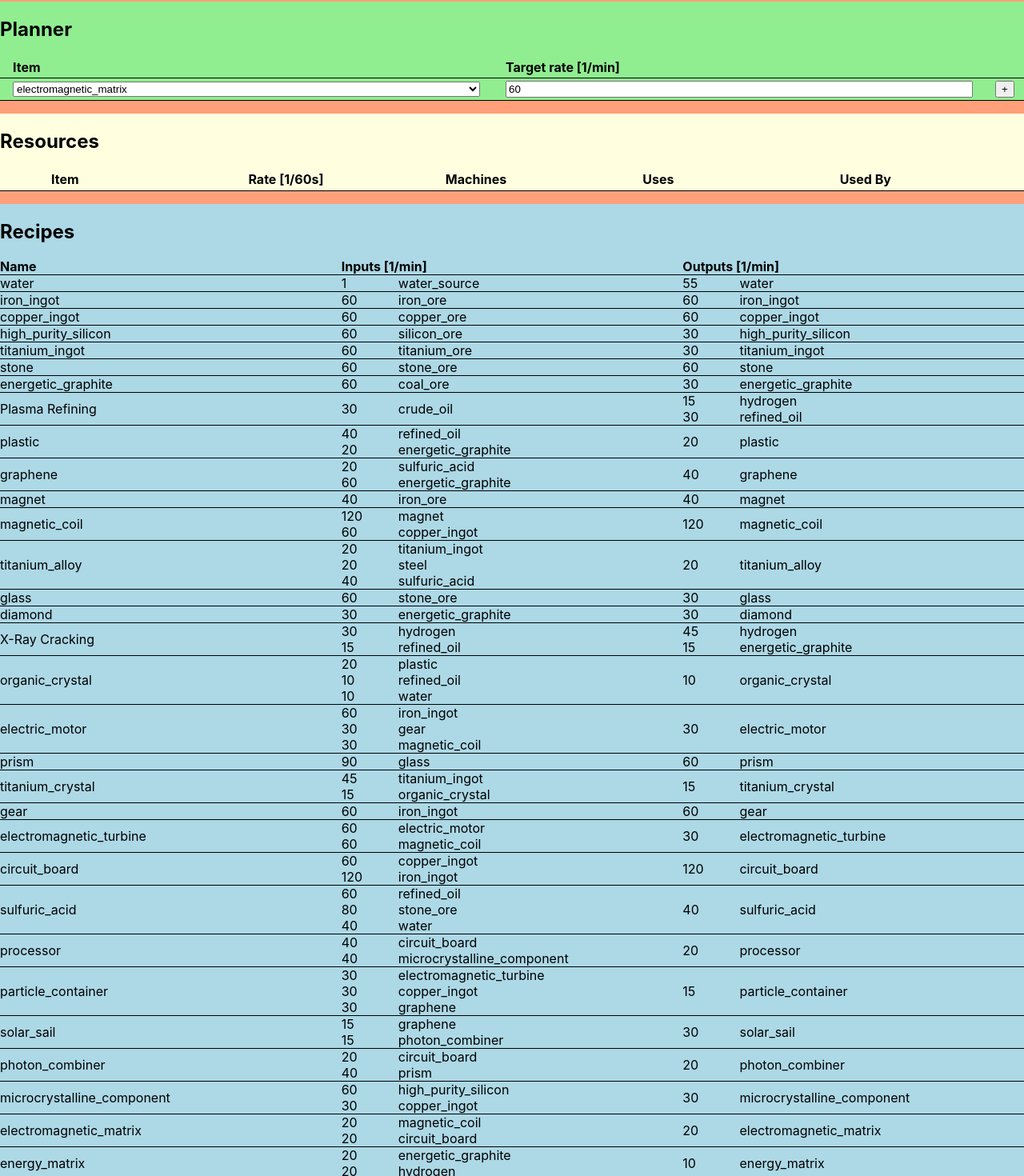
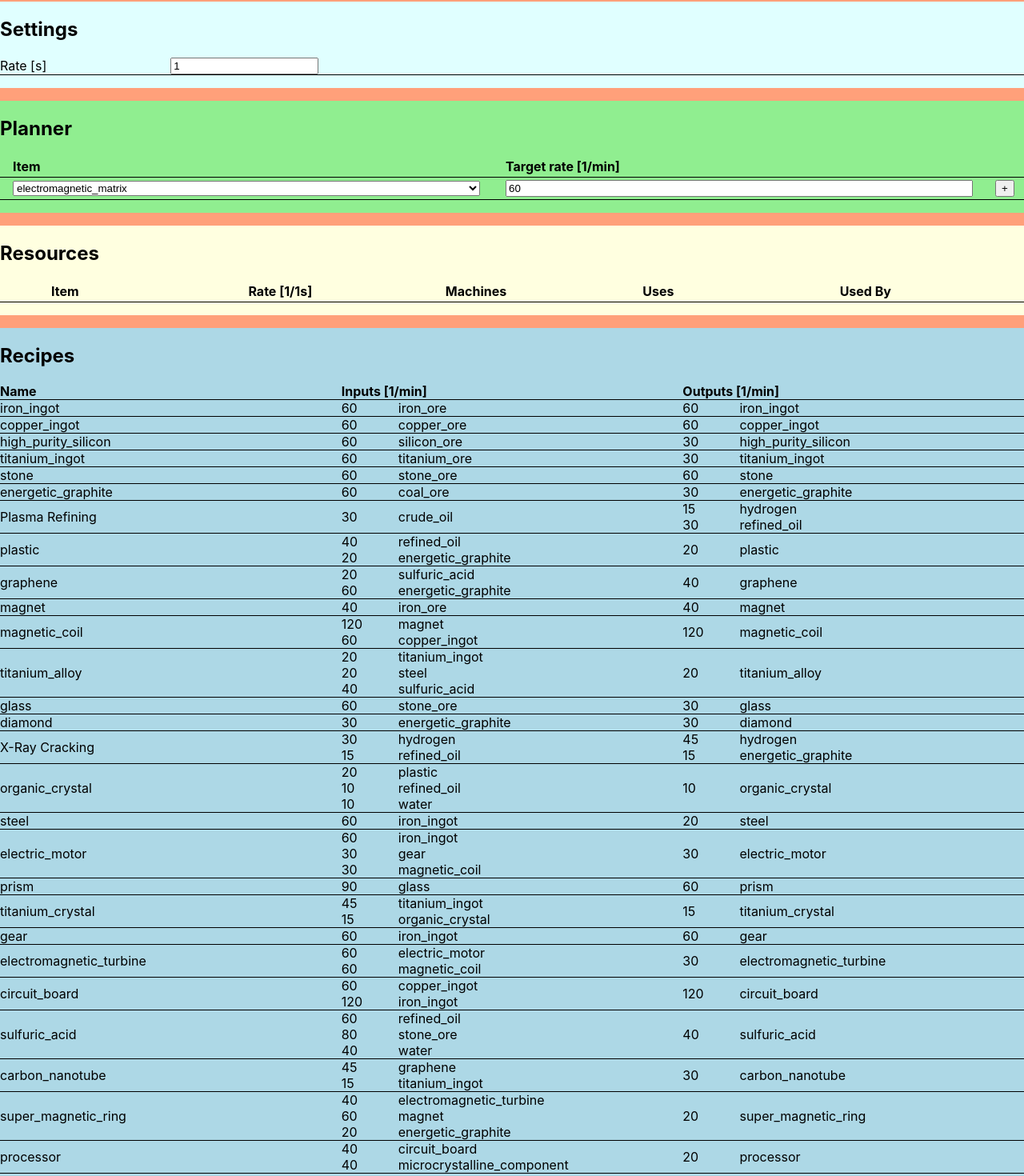
Before and after one commit to Valandur/dsp, a React (Create React App) app: page / in a window 1280 px wide. Shown: the part 80-1550 px from the top of the page at 80% size. Built offline with nearby package versions, Linux system fonts and the light colour scheme.

Commit message:
Add settings section

```diff
--- a/src/App.css
+++ b/src/App.css
@@ -6,11 +6,34 @@
 	min-height: 100vh;
 }
 
-#components,
+#settings,
 #plan,
 #resources,
-#recipes {
+#recipes,
+#components {
+	padding-bottom: 1em;
 	margin-bottom: 1em;
+}
+
+/** -----------
+ SETTINGS
+ **/
+#settings {
+	background-color: lightcyan;
+}
+
+.settings-item {
+	display: flex;
+	flex-direction: row;
+	align-items: center;
+	border-bottom: 1px solid black;
+}
+
+.settings-item--name {
+	flex: 1;
+}
+.settings-item--value {
+	flex: 5;
 }
 
 /** -----------
--- a/src/App.tsx
+++ b/src/App.tsx
@@ -53,7 +53,7 @@ const App: FC = () => {
 	const [resources, setResources] = useState<ComponentResource[]>([]);
 	const [newComponent, setNewComponent] = useState('electromagnetic_matrix');
 	const [newRate, setNewRate] = useState(1);
-	const [displayFactor] = useState(60);
+	const [displayFactor, setDisplayFactor] = useState(1);
 
 	const addComponentPlan = useCallback(
 		(id: string, rate: number) => {
@@ -139,6 +139,16 @@ const App: FC = () => {
 	return (
 		<div id="main">
 			<h1>Dyson Sphere Program</h1>
+
+			<div id="settings">
+				<h2>Settings</h2>
+				<div className="settings-item">
+					<div className="settings-item--name">Rate [s]</div>
+					<div className="settings-item--value">
+						<input type="number" value={displayFactor} onChange={(e) => setDisplayFactor(Number(e.target.value))} />
+					</div>
+				</div>
+			</div>
 
 			<div id="plan">
 				<h2>Planner</h2>
--- a/src/recipes.json
+++ b/src/recipes.json
@@ -1,11 +1,4 @@
 [
-	{
-		"name": "water",
-		"inputs": [{ "id": "water_source", "amount": 0.01666666666666666666666666666666 }],
-		"outputs": [{ "id": "water", "amount": 0.916666666666666666666666666666666 }],
-		"time": 1,
-		"machine": "water_extractor"
-	},
 	{
 		"name": "iron_ingot",
 		"inputs": [{ "id": "iron_ore", "amount": 1 }],
@@ -104,7 +97,7 @@
 		],
 		"outputs": [{ "id": "titanium_alloy", "amount": 4 }],
 		"time": 12,
-		"machine": "assembler"
+		"machine": "smelter"
 	},
 	{
 		"name": "glass",
@@ -143,6 +136,13 @@
 		"outputs": [{ "id": "organic_crystal", "amount": 1 }],
 		"time": 6,
 		"machine": "chemical_lab"
+	},
+	{
+		"name": "steel",
+		"inputs": [{ "id": "iron_ingot", "amount": 3 }],
+		"outputs": [{ "id": "steel", "amount": 1 }],
+		"time": 3,
+		"machine": "smelter"
 	},
 	{
 		"name": "electric_motor",
@@ -209,6 +209,27 @@
 		"outputs": [{ "id": "sulfuric_acid", "amount": 4 }],
 		"time": 6,
 		"machine": "chemical_lab"
+	},
+	{
+		"name": "carbon_nanotube",
+		"inputs": [
+			{ "id": "graphene", "amount": 3 },
+			{ "id": "titanium_ingot", "amount": 1 }
+		],
+		"outputs": [{ "id": "carbon_nanotube", "amount": 2 }],
+		"time": 4,
+		"machine": "chemical_lab"
+	},
+	{
+		"name": "super_magnetic_ring",
+		"inputs": [
+			{ "id": "electromagnetic_turbine", "amount": 2 },
+			{ "id": "magnet", "amount": 3 },
+			{ "id": "energetic_graphite", "amount": 1 }
+		],
+		"outputs": [{ "id": "super_magnetic_ring", "amount": 1 }],
+		"time": 3,
+		"machine": "assembler"
 	},
 	{
 		"name": "processor",
```
Also changed, not shown: 1 other file (tests, documents, lock files or other folders).
